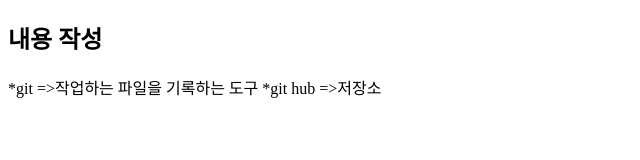
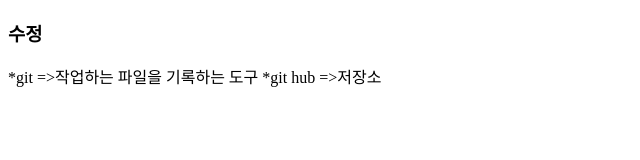
Before and after one commit to A-ri-SIM/Test, a plain HTML site: page index.html in a window 1280 px wide. Shown: the whole page, without its empty margins (0-640 px from the left). Drawn offline with Linux system fonts and the light colour scheme.

Commit message:
첫번째 테스트 수정

```diff
--- a/index.html
+++ b/index.html
@@ -6,7 +6,8 @@
     <title>git base</title>
 </head>
 <body>
-    <h2>내용 작성</h2>
+    <!-- <h2>내용 작성</h2> -->
+    <h3>수정</h3>
 </body>
 </html>
 
```
